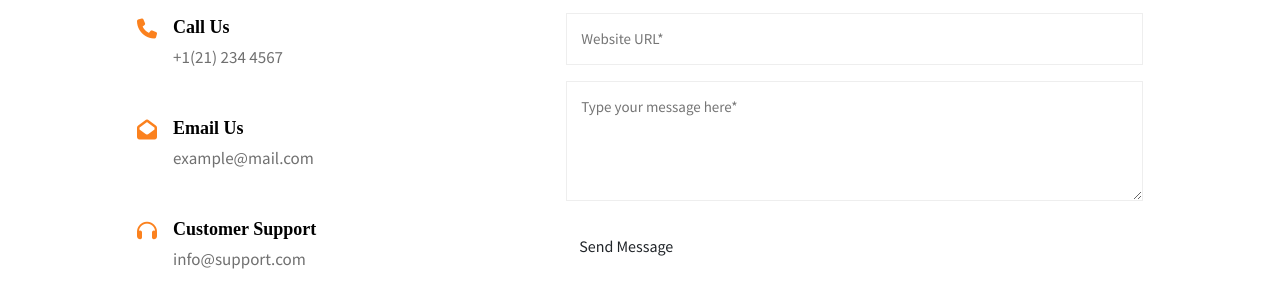
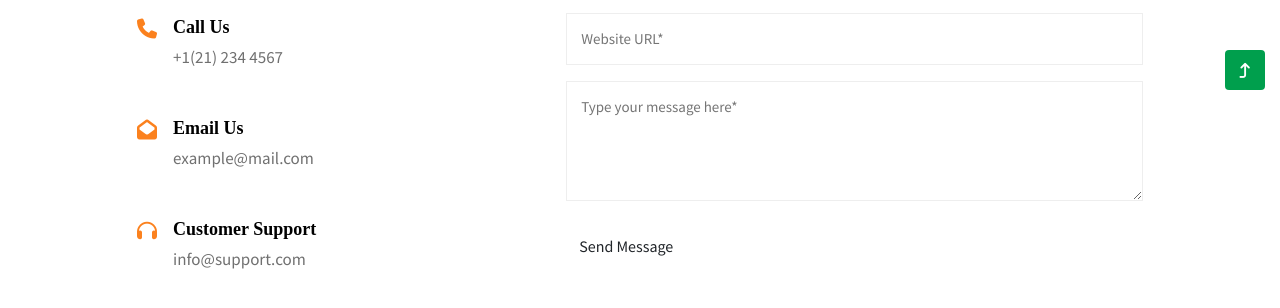
Before and after one commit to AnthonyNguyen1708/BC37_Bootstrap_Capstone_Group7, a plain HTML site: page Page_Contact/contact.html in a window 1280 px wide. Shown: the part 614-922 px from the top of the page. Drawn offline with nearby package versions, Linux system fonts and the light colour scheme; a web font is replaced by a local one.

Commit message:
finish final

```diff
--- a/Page_Contact/contact.css
+++ b/Page_Contact/contact.css
@@ -365,6 +365,34 @@ footer h3 {
 }
 /* end footer */
 
+/* back to top */
+.btt {
+  width: 40px;
+  height: 40px;
+  display: flex;
+  position: fixed;
+  right: 15px;
+  bottom: 96px;
+  opacity: 0;
+  border-radius: 4px;
+  background-color: #009f4d;
+  color: #fff;
+  transition: all 0.5s;
+  z-index: 10;
+}
+.btt:hover {
+  opacity: 0.8;
+}
+.btt i {
+  font-size: 15px;
+  display: block;
+  margin: auto;
+  color: #fff;
+}
+.cd-top--is-visible {
+  opacity: 1;
+}
+
 /*start responsive*/
 /*mobile*/
 @media screen and (max-width: 576px) {
--- a/Page_Contact/contact.html
+++ b/Page_Contact/contact.html
@@ -306,6 +306,12 @@
         </div>
       </div>
     </footer>
+    <a
+      href="#"
+      class="btt text-decoration-none cd-top text-replace js-cd-top cd-top--is-visible"
+    >
+      <i class="fa fa-level-up" aria-hidden="true"></i>
+    </a>
     <!--jQuery
       .6-->
     <script
@@ -336,11 +342,10 @@
         }
       });
     </script>
-    <!--Light/Dark Theme-->
 
     <!--Back to top-->
-
-    <!-- lightGallery  -->
+    <script src="./back-to-top-master/assets/js/util.js"></script>
+    <script src="./back-to-top-master/assets/js/main.js"></script>
 
     <!-- Owlcarousel  -->
     <script src="https://cdnjs.cloudflare.com/ajax/libs/jquery/3.3.1/jquery.min.js"></script>
--- a/Page_Landing/landing.css
+++ b/Page_Landing/landing.css
@@ -959,6 +959,34 @@ footer h3 {
 }
 /* end footer */
 
+/* back to top */
+.btt {
+  width: 40px;
+  height: 40px;
+  display: flex;
+  position: fixed;
+  right: 15px;
+  bottom: 96px;
+  opacity: 0;
+  border-radius: 4px;
+  background-color: #009f4d;
+  color: #fff;
+  transition: all 0.5s;
+  z-index: 10;
+}
+.btt:hover {
+  opacity: 0.8;
+}
+.btt i {
+  font-size: 15px;
+  display: block;
+  margin: auto;
+  color: #fff;
+}
+.cd-top--is-visible {
+  opacity: 1;
+}
+
 /*start responsive*/
 /*mobile*/
 @media screen and (max-width: 576px) {
--- a/index.css
+++ b/index.css
@@ -722,6 +722,34 @@ footer h3 {
 }
 /* end footer */
 
+/* back to top */
+.btt {
+  width: 40px;
+  height: 40px;
+  display: flex;
+  position: fixed;
+  right: 15px;
+  bottom: 96px;
+  opacity: 0;
+  border-radius: 4px;
+  background-color: #009f4d;
+  color: #fff;
+  transition: all 0.5s;
+  z-index: 10;
+}
+.btt:hover {
+  opacity: 0.8;
+}
+.btt i {
+  font-size: 15px;
+  display: block;
+  margin: auto;
+  color: #fff;
+}
+.cd-top--is-visible {
+  opacity: 1;
+}
+
 /*start responsive*/
 /*mobile*/
 @media screen and (max-width: 576px) {
```
Also changed, not shown: Page_Landing/landing.html (+9 -3 lines), index.html (+11 -4 lines).
